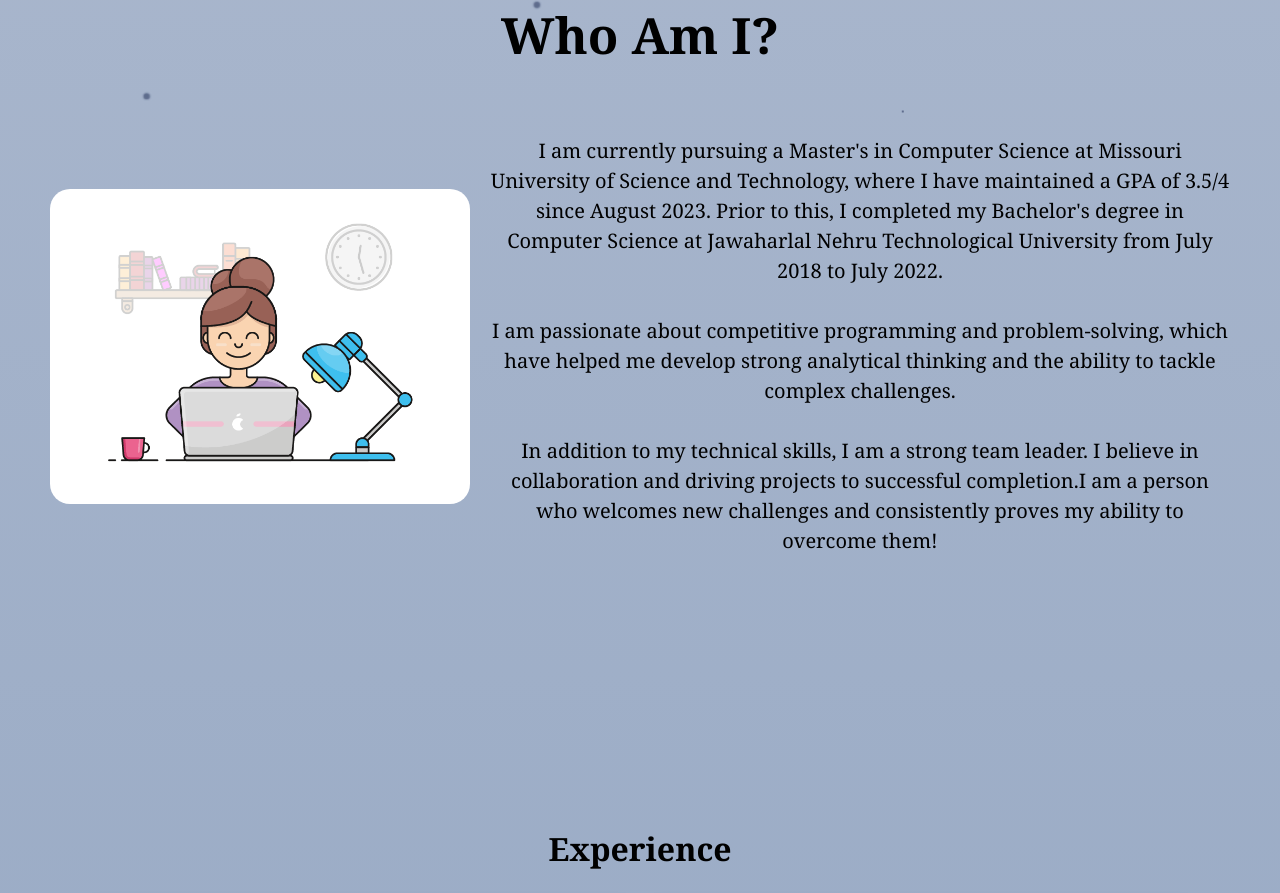
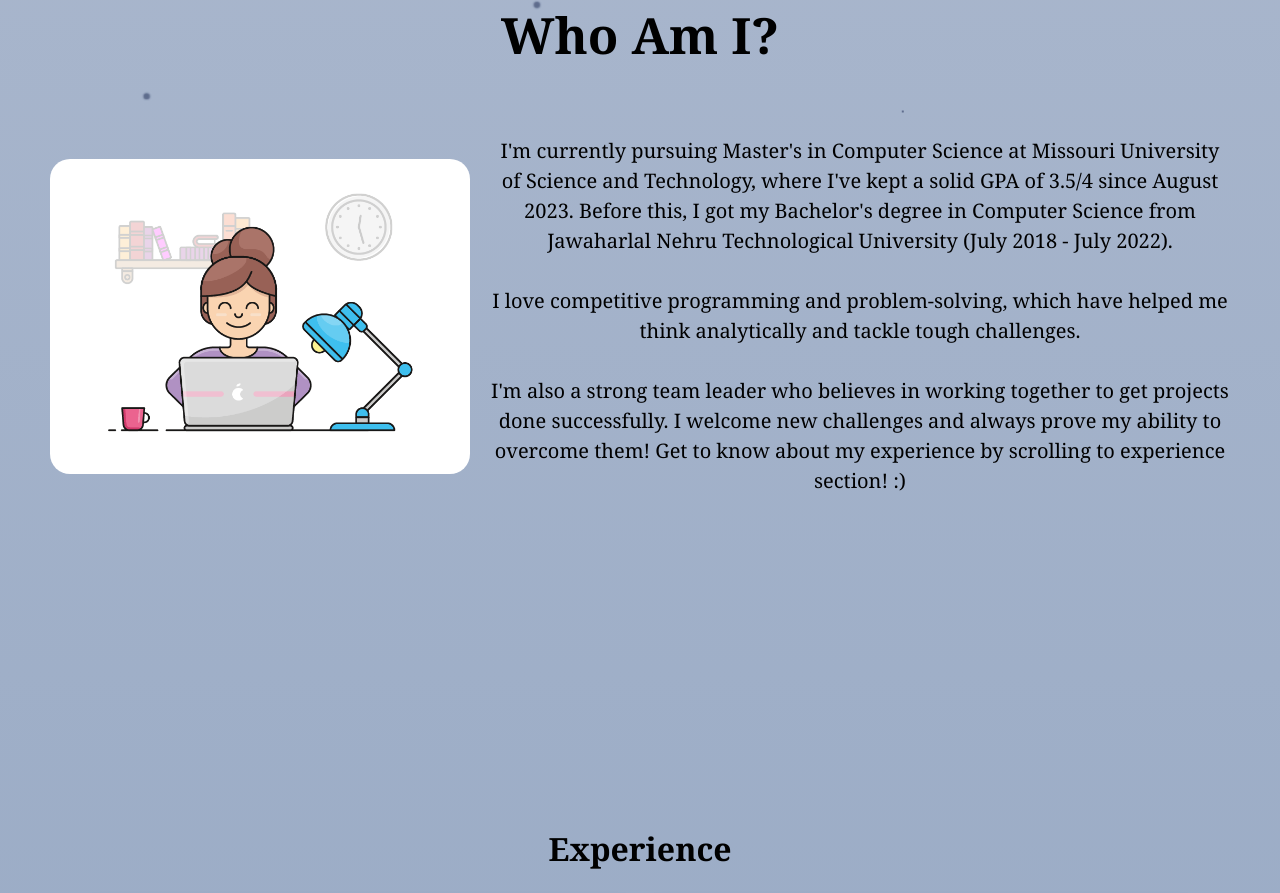
Before and after one commit to navyavalivati/navya-portfolio-website, a React (Create React App) app: page / in a window 1280 px wide. Shown: the part 956-1849 px from the top of the page. Built offline with nearby package versions, Linux system fonts and the light colour scheme.

Commit message:
changes to about content

```diff
--- a/src/components/About/About.js
+++ b/src/components/About/About.js
@@ -17,16 +17,13 @@
 
       <div className="text">
         <animated.p style={props}>
-        I am currently pursuing a Master's in Computer Science at Missouri
-        University of Science and Technology, where I have maintained a GPA of
-        3.5/4 since August 2023. Prior to this, I completed my Bachelor's degree
-        in Computer Science at Jawaharlal Nehru Technological University from
-        July 2018 to July 2022. <br /> <br/>I am
-        passionate about competitive programming and problem-solving, which have
-        helped me develop strong analytical thinking and the ability to tackle
-        complex challenges. <br/> <br/> In addition to my technical skills, I am a strong team
-        leader. I believe in collaboration and driving projects to successful
-        completion.I am a person who welcomes new challenges and consistently proves my ability to overcome them!
+        I'm currently pursuing Master's in Computer Science at Missouri University of Science and Technology, where I've kept a solid GPA of 3.5/4 since August 2023.
+        Before this, I got my Bachelor's degree in Computer Science from Jawaharlal Nehru Technological University (July 2018 - July 2022).
+        <br /> <br/>
+        I love competitive programming and problem-solving, which have helped me think analytically and tackle tough challenges.
+        <br/> <br/>
+        I'm also a strong team leader who believes in working together to get projects done successfully. I welcome new challenges and always prove my ability to overcome them!
+        Get to know about my experience by scrolling to experience section! :)
         </animated.p>
 
       </div>
```
